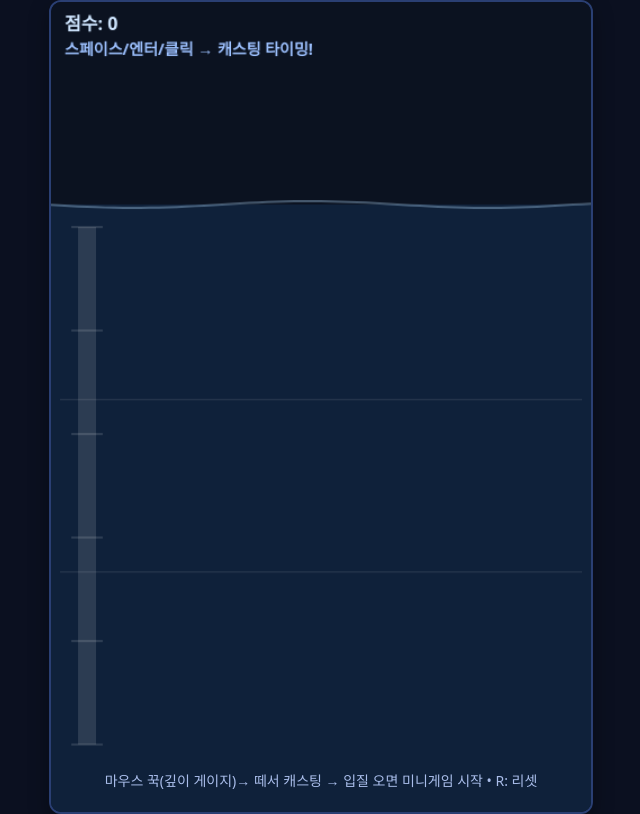
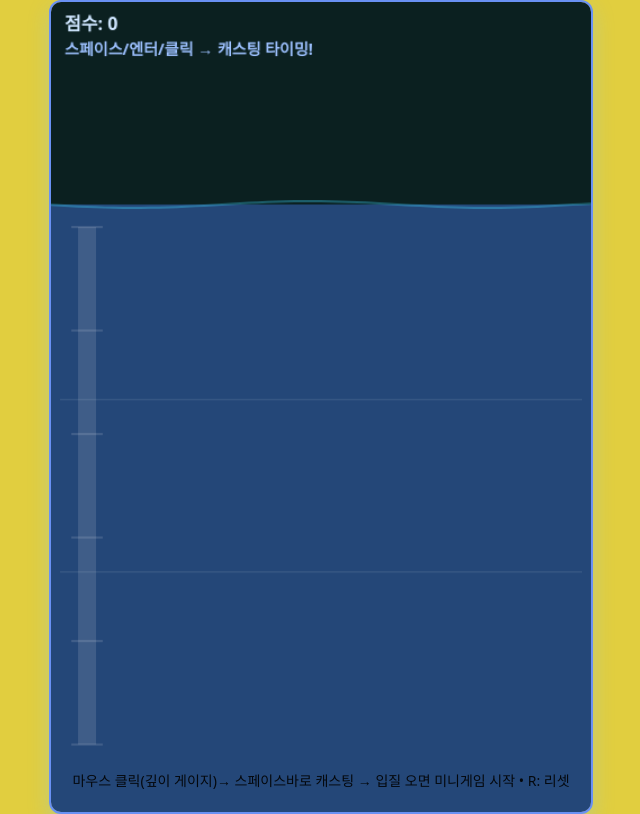
Before and after one commit to qkrtkdals962/gamp, a plain HTML site: page index.html in a window 1280 px wide. Both pictures are taken after a click on the button "▶ 게임 시작". Shown: the whole page, without its empty margins (319-959 px from the left). Drawn offline with Linux system fonts and the light colour scheme.

Commit message:
색상 변화및 최종본

```diff
--- a/index.html
+++ b/index.html
@@ -8,7 +8,7 @@
     html, body {
       height: 100%;
       margin: 0;
-      background: #0b1020;
+      background: #e1ce3f;
       color: #e9f1ff;
       font-family: system-ui, Segoe UI, Roboto, Helvetica, Arial, sans-serif;
     }
@@ -21,17 +21,17 @@
     canvas {
       width: min(96vw, 540px);
       height: calc(min(96vw, 540px) * 1.5);
-      background: #08132a;
-      border: 2px solid #2a3f73;
+      background: #c6ccda;
+      border: 2px solid #6991f4;
       border-radius: 12px;
-      box-shadow: 0 8px 20px rgba(0,0,0,.35);
+      box-shadow: 0 8px 20px rgba(129, 195, 249, 0.35);
     }
     .hint {
       position: fixed;
       bottom: 10px;
       left: 0; right: 0;
       text-align: center;
-      color: #bcd0ff;
+      color: #000000;
       opacity: .9;
       font-size: 14px;
       pointer-events: none;
@@ -45,7 +45,7 @@
       border-radius: 10px;
       border: none;
       background: #ffd24c;
-      color: #1b1603;
+      color: #062631;
       cursor: pointer;
       z-index: 10;
       pointer-events: auto;
@@ -61,7 +61,7 @@
   </div>
 
   <div class="hint">
-    마우스 꾹(깊이 게이지)→ 떼서 캐스팅 → 입질 오면 미니게임 시작 • R: 리셋
+    마우스 클릭(깊이 게이지)→ 스페이스바로  캐스팅 → 입질 오면 미니게임 시작 • R: 리셋
   </div>
 
   <!-- js 폴더의 스크립트 로딩 -->
--- a/js/engine.js
+++ b/js/engine.js
@@ -74,7 +74,7 @@
     // 이번 프레임의 휠 누적량 가져오기(가져가면 0으로 초기화됨은 loop에서 수행)
     peekWheel(){ return this.mouse._wheel; },
 
-    clear(col='#0b1020'){ this.ctx.fillStyle=col; this.ctx.fillRect(0,0,this.width,this.height); },
+    clear(col='#5fe7f1ff'){ this.ctx.fillStyle=col; this.ctx.fillRect(0,0,this.width,this.height); },
 
     drawText(txt,x,y,clr='#e9f1ff',size=18,align='left'){
       const c=this.ctx;
--- a/js/games.js
+++ b/js/games.js
@@ -309,13 +309,13 @@
   };
 
   GameFishing.prototype.draw = function(){
-    const c=E.ctx; E.clear('#0b1220');
+    const c=E.ctx; E.clear('#0b2020ff');
 
     // 물 배경 + 수면
     const waterTop = this.waterTop;
-    c.fillStyle='#0f213a';
+    c.fillStyle='#244778ff';
     c.fillRect(0, waterTop, E.width, E.height-waterTop);
-    c.strokeStyle='rgba(180,220,255,.35)'; c.lineWidth=2; c.beginPath();
+    c.strokeStyle='rgba(65, 213, 249, 0.35)'; c.lineWidth=2; c.beginPath();
     for(let x=0;x<=E.width;x+=8){
       const y = waterTop + Math.sin((x+performance.now()*0.08)*0.02)*3;
       if(x===0) c.moveTo(x,y); else c.lineTo(x,y);
@@ -370,7 +370,8 @@
   GameFishing.prototype.drawCastTimingBar = function(){
     const c=E.ctx, t=this.timing;
     // 배경
-    c.fillStyle='rgba(255,255,255,0.12)'; c.fillRect(t.x, t.y, t.w, t.h);
+    c.fillStyle='rgba(255,255,255,0.12)';
+    c.fillRect(t.x, t.y, t.w, t.h);
     // wide(끝) 강조
     c.fillStyle='rgba(255,80,80,0.10)';
     c.fillRect(t.x-2, t.y, t.w+4, 22);
@@ -403,7 +404,7 @@
     const c=E.ctx, ln=this.lane;
 
     // 트랙
-    c.fillStyle='rgba(255,255,255,0.07)';
+    c.fillStyle='rgba(147, 161, 240, 0.07)';
     c.fillRect(ln.x-70, ln.top, 140, ln.bottom - ln.top);
 
     // 스프라이트로 물고기 그리기 (픽셀 처리된 offscreen canvas 우선)
@@ -416,7 +417,7 @@
       const sh = src.naturalHeight || src.height;
       const ar = sw / sh;
       const drawW = Math.max(1, targetH * ar);
-      const drawX = ln.x + 10;
+      const drawX = ln.x - drawW / 2;
       const drawY = this.fish.y - targetH/2;
       const prev = c.imageSmoothingEnabled;
       c.imageSmoothingEnabled = true;
@@ -429,14 +430,15 @@
     }
 
     // 플레이어 바
+    const barW = 70;
     c.fillStyle='rgba(255,209,102,0.35)';
-    c.fillRect(ln.x-55, this.bar.y, 110, this.bar.h);
+    c.fillRect(ln.x - barW/2, this.bar.y, barW, this.bar.h);
     c.strokeStyle='rgba(255,209,102,0.9)';
-    c.lineWidth=2; c.strokeRect(ln.x-55, this.bar.y, 110, this.bar.h);
+    c.lineWidth=2; c.strokeRect(ln.x - barW/2, this.bar.y, barW, this.bar.h);
 
     // 진행도
     const gx = 40, gy = this.waterTop - 30, gw = E.width-80, gh = 8;
-    c.fillStyle='rgba(255,255,255,0.12)'; c.fillRect(gx,gy,gw,gh);
+    c.fillStyle='rgba(255, 255, 255, 0.12)'; c.fillRect(gx,gy,gw,gh);
     c.fillStyle='#a3d6a6'; c.fillRect(gx,gy,gw*this.catchMeter,gh);
 
     const zoneK = this.zone==='surface'?'수면':this.zone==='mid'?'중앙':'심해';
```
